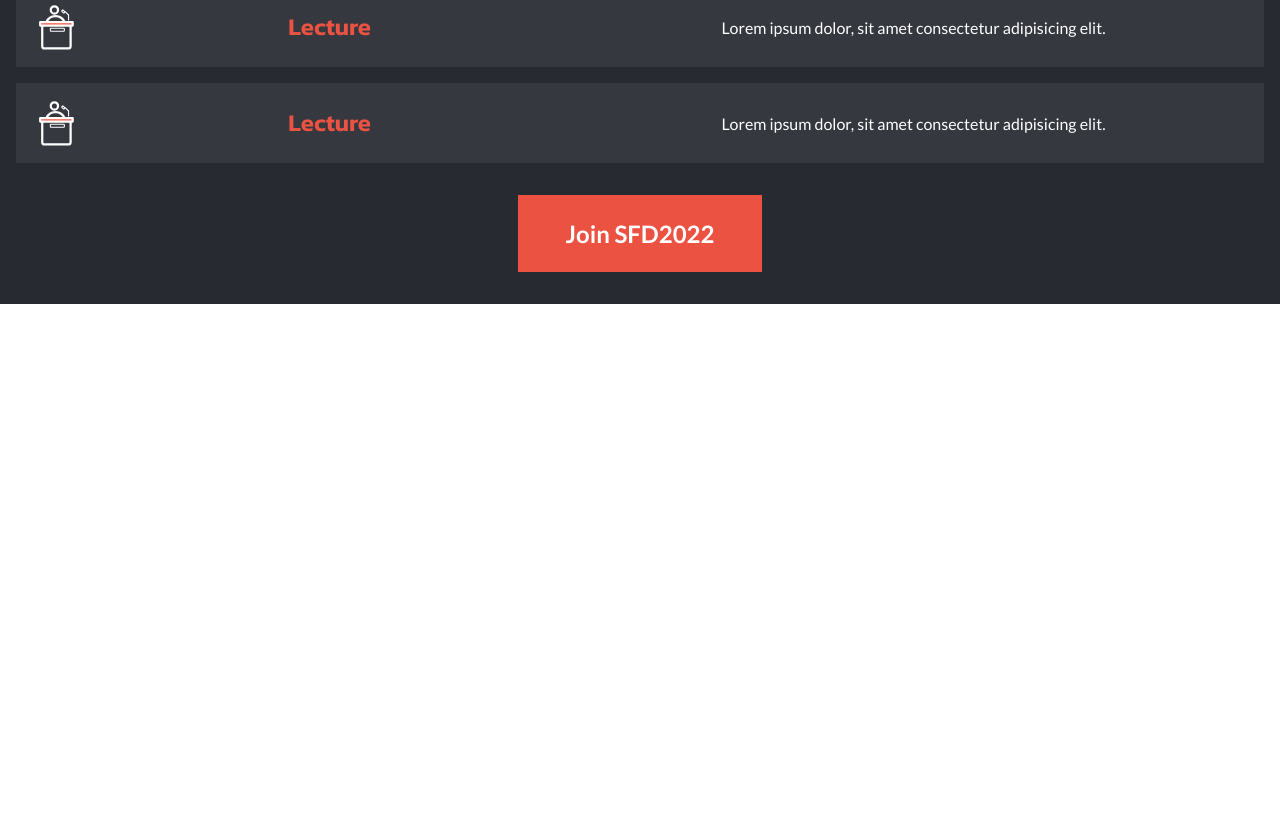
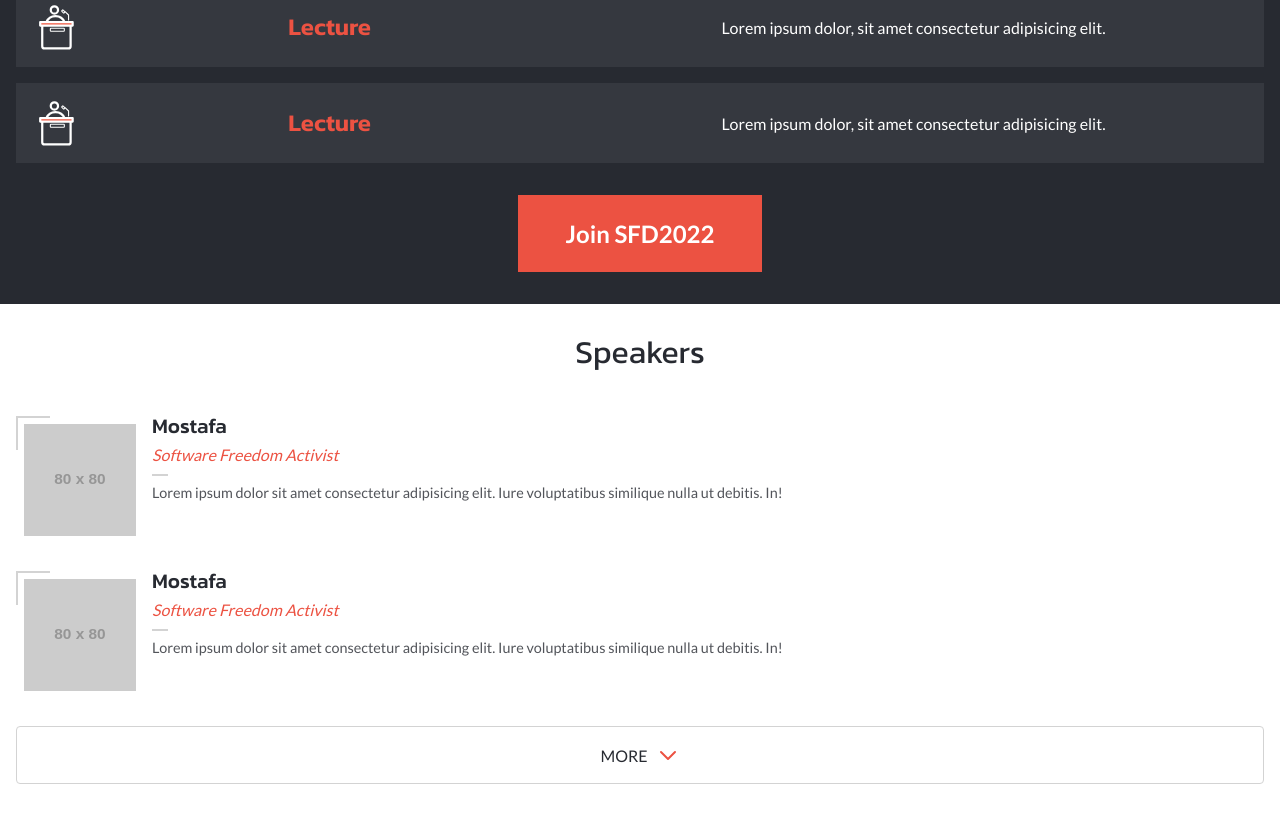
Before and after one commit to ahangarha/SFD2022-sample-design, a website: page index.html in a window 1280 px wide. Shown: the part 637-1453 px from the top of the page. Before the commit the page ends 941 px from the top, so only its background shows below. Drawn offline with Linux system fonts and the light colour scheme; placeholder pictures from the web are drawn by us.

Commit message:
add wpeakers section

```diff
--- a/assets/css/style.css
+++ b/assets/css/style.css
@@ -96,14 +96,15 @@
 
 .section-heading {
   font-size: 2rem;
-  font-weight: 300;
+  font-weight: 400;
   position: relative;
   padding-bottom: 1rem;
   color: var(--primary);
+  text-align: center;
 }
 
 .section-heading::after {
-  border-bottom: 1px solid var(--secondary);
+  border-bottom: 2  px solid var(--secondary);
   position: absolute;
   height: 1px;
   width: 3rem;
@@ -174,3 +175,95 @@
   font-weight: 600;
   align-self: center;
 }
+
+#speakers {
+  display: flex;
+  flex-direction: column;
+  gap: 2rem;
+  color: var(--primary);
+  padding: 2rem 1rem;
+}
+
+#speakers .persons {
+  display: flex;
+  flex-direction: column;
+  gap: 2rem;
+}
+
+#speakers .person {
+  display: flex;
+  gap: 1rem;
+}
+
+#speakers .person-graphic {
+  position: relative;
+}
+
+#speakers .person-graphic::before {
+  position: absolute;
+  top: 0;
+  inset-inline-start: 0;
+  width: 2rem;
+  height: 2rem;
+  content: ' ';
+  border-top: 2px solid var(--nutral);
+  border-inline-start: 2px solid var(--nutral);
+}
+
+#speakers .person img {
+  width: 7rem;
+  height: 7rem;
+  background-color: var(--secondary);
+  margin-top: 0.5rem;
+  margin-inline-start: 0.5rem;
+  flex-shrink: 0;
+}
+
+#speakers .person-info {
+  display: flex;
+  flex-direction: column;
+  gap: 0.5rem;
+}
+
+#speakers .person-name {
+  font-size: 1.3rem;
+  font-weight: 500;
+}
+
+#speakers .person-title {
+  color: var(--secondary);
+  padding-bottom: 0.75rem;
+  position: relative;
+}
+
+#speakers .person-title::after {
+  border-bottom: 2px solid var(--nutral);
+  position: absolute;
+  height: 1px;
+  width: 1rem;
+  content: '';
+  bottom: 0;
+  inset-inline-start: 0;
+}
+
+#speakers .person-bio {
+  color: var(--primary);
+  opacity: 0.8;
+  font-size: 0.9rem;
+}
+
+#speakers .more {
+  border: 1px solid var(--nutral);
+  border-radius: 0.25rem;
+  padding: 1rem;
+  display: flex;
+  justify-content: center;
+  align-items: center;
+  text-transform: uppercase;
+  gap: 0.5rem;
+}
+
+#speakers .more svg {
+  height: 1.5rem;
+  color: var(--secondary)
+}
--- a/index.html
+++ b/index.html
@@ -105,5 +105,36 @@
 
       <a href="#" class="cta">Join SFD2022</a>
     </section>
+
+    <section id="speakers">
+      <h2 class="section-heading">Speakers</h2>
+      <div class="persons">
+        <div class="person">
+          <div class="person-graphic">
+            <img src="https://via.placeholder.com/80" alt="">
+          </div>
+          <div class="person-info">
+            <h4 class="person-name">Mostafa</h4>
+            <p class="person-title"><em>Software Freedom Activist</em></p>
+            <p class="person-bio">Lorem ipsum dolor sit amet consectetur adipisicing elit. Iure voluptatibus similique nulla ut debitis. In!</p>
+          </div>
+        </div>
+        <div class="person">
+          <div class="person-graphic">
+            <img src="https://via.placeholder.com/80" alt="">
+          </div>
+          <div class="person-info">
+            <h4 class="person-name">Mostafa</h4>
+            <p class="person-title"><em>Software Freedom Activist</em></p>
+            <p class="person-bio">Lorem ipsum dolor sit amet consectetur adipisicing elit. Iure voluptatibus similique nulla ut debitis. In!</p>
+          </div>
+        </div>
+      </div>
+      <a href="#" class="more">
+        More
+        <svg class="w-6 h-6" fill="none" stroke="currentColor" viewBox="0 0 24 24" xmlns="http://www.w3.org/2000/svg"><path stroke-linecap="round" stroke-linejoin="round" stroke-width="2" d="M19 9l-7 7-7-7"></path></svg>
+      </a>
+    </section>
+
   </body>
 </html>
```
